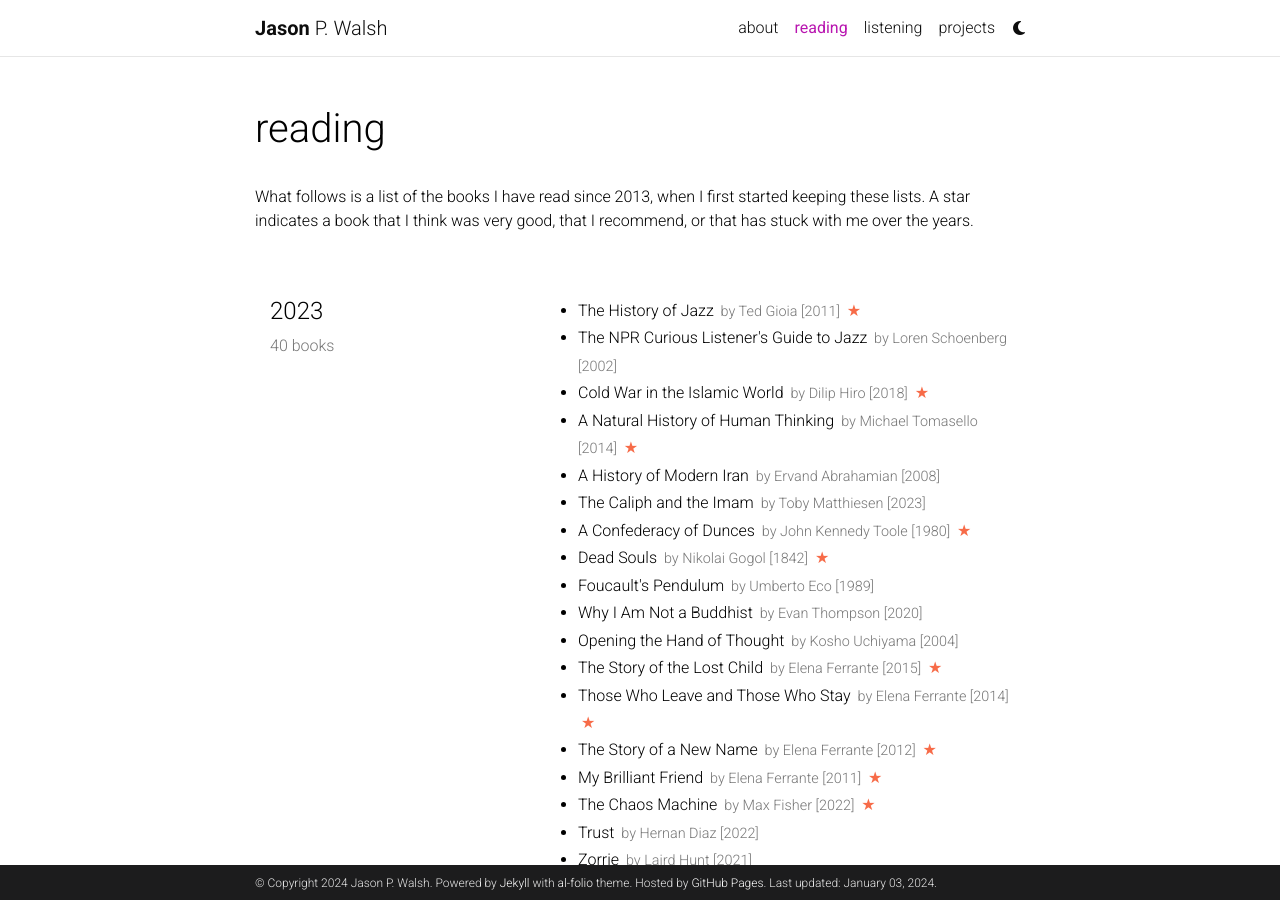
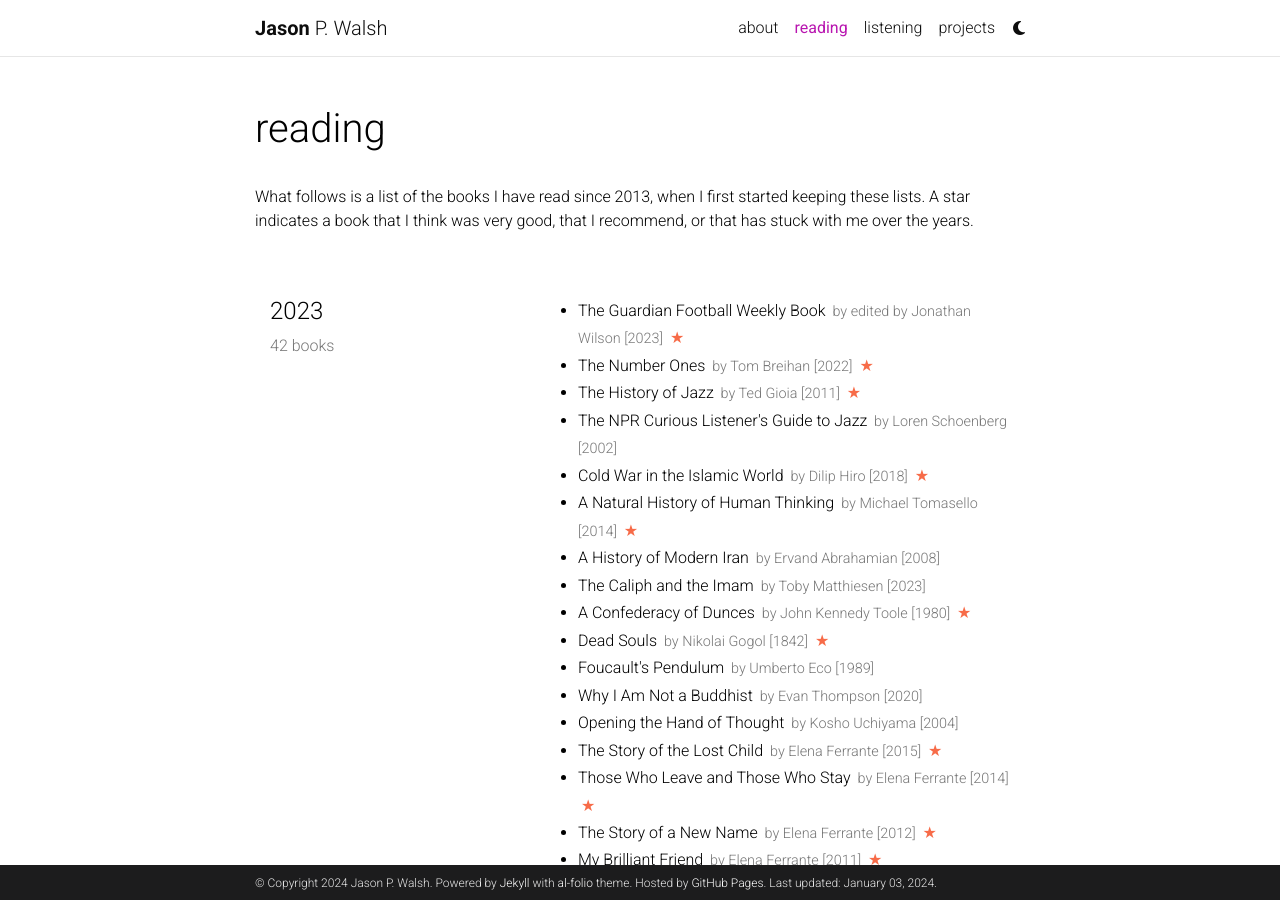
Before and after one commit to jwals23/jwals23.github.io, a Jekyll site: the page built from _pages/reading.md, in a window 1280 px wide and 900 px high. Built offline with Jekyll 4.4.1, drawn with Linux system fonts in a browser that asks for light colours; comment, search, counter and statistics services are not loaded; a style sheet for code colours, icons or effects is not loaded.

Commit message:
Adding Number Ones and GFWB

```diff
--- a/_data/reading.yml
+++ b/_data/reading.yml
@@ -1,6 +1,16 @@
 list:
   - year: "2023"
     books:
+      - title: The Guardian Football Weekly Book
+        author: edited by Jonathan Wilson
+        year: 2023
+        star: yes
+
+      - title: The Number Ones
+        author: Tom Breihan
+        year: 2022
+        star: yes
+
       - title: The History of Jazz
         author: Ted Gioia
         year: 2011
```
